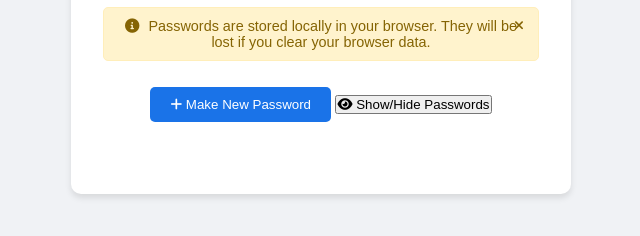
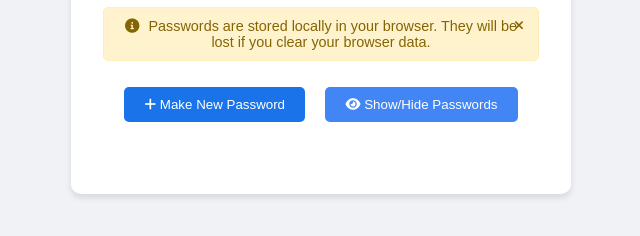
Before and after one commit to Neootic3/PassLock, a plain HTML site: page index.html in a window 1280 px wide. Shown: the part 356-592 px from the top of the page, without its empty margins (319-959 px from the left). Drawn offline with Linux system fonts and the light colour scheme.

Commit message:
Update style.css

```diff
--- a/style.css
+++ b/style.css
@@ -43,6 +43,25 @@ body {
 
 .add-pass:hover {
   background: #1557b0;
+}
+
+.toggle-visibility {
+  background: #4285f4;
+  color: white;
+  border: none;
+  padding: 10px 20px;
+  border-radius: 5px;
+  cursor: pointer;
+  margin: 0 0 1rem 1rem;
+  transition: background 0.3s;
+}
+
+.toggle-visibility:hover {
+  background: #3367d6;
+}
+
+.hidden-password {
+  filter: blur(4px);
 }
 
 .popup {
```
